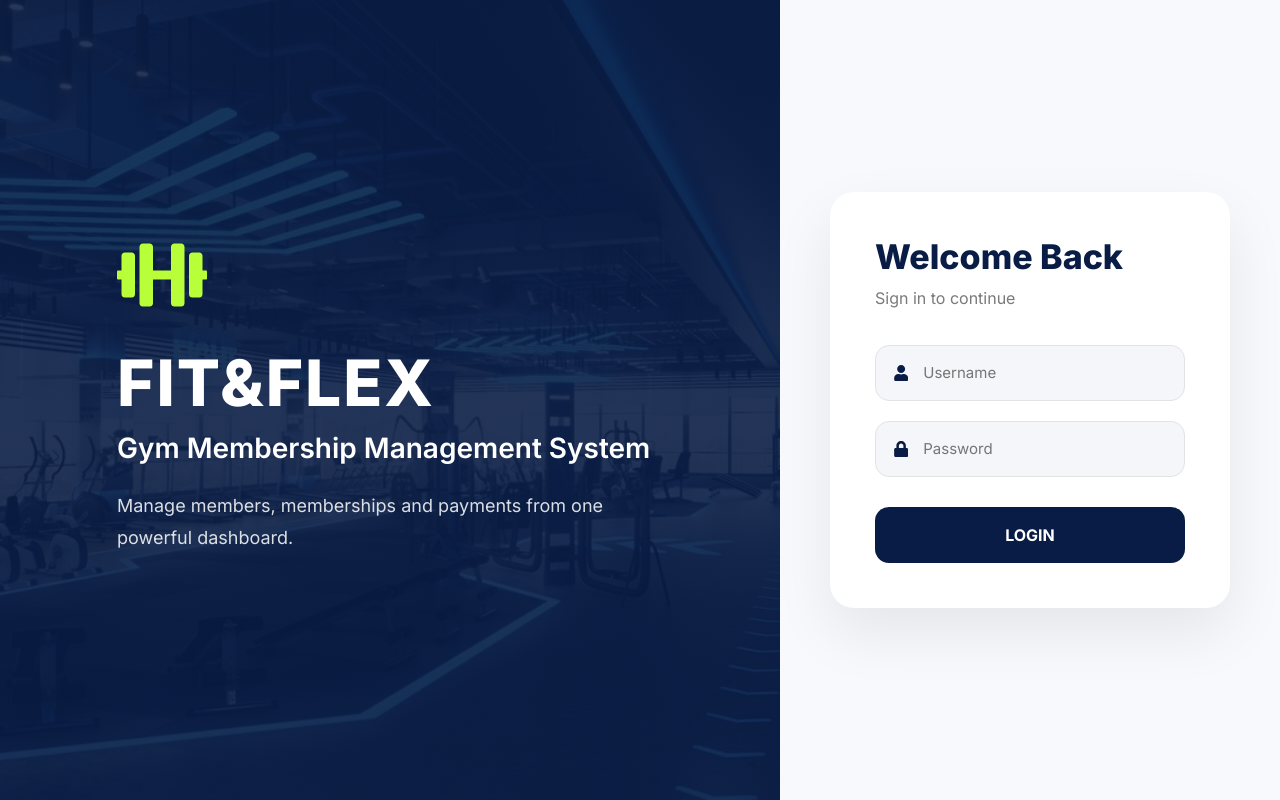
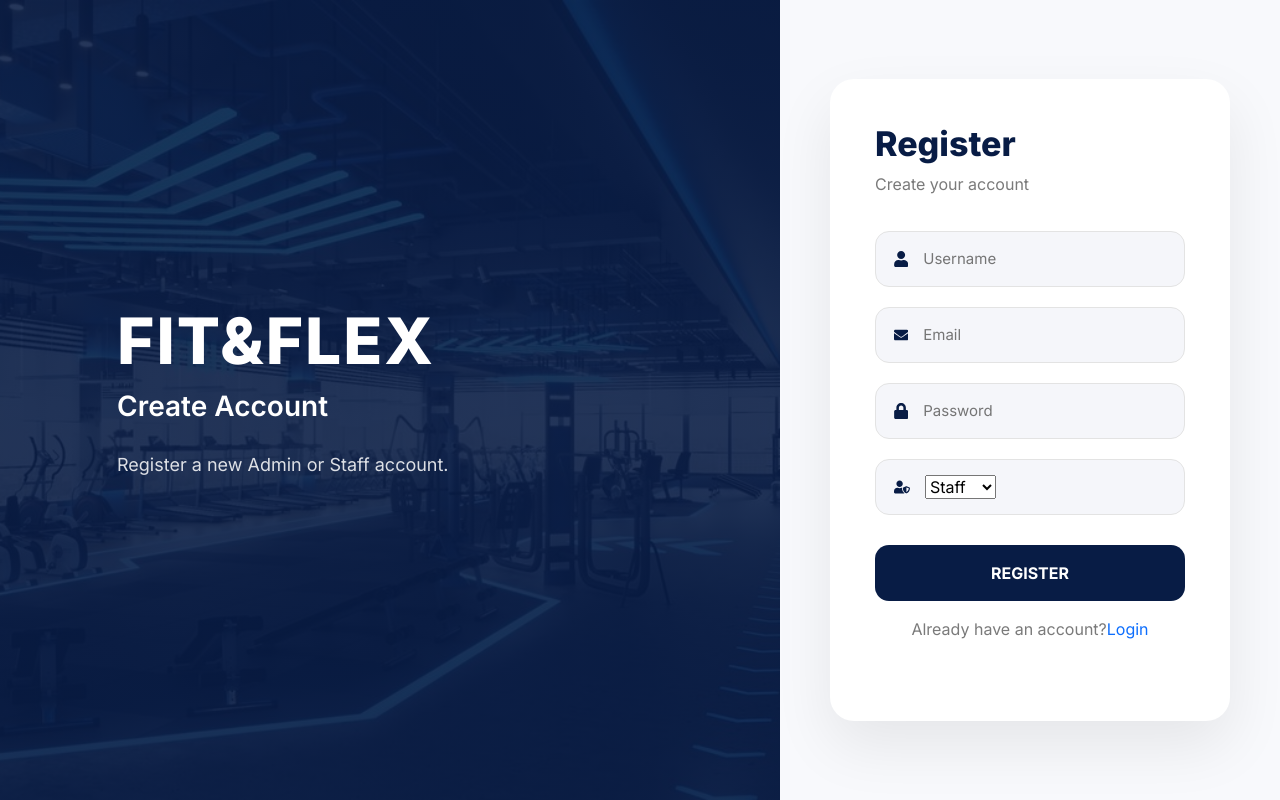
Before and after one commit to MJ2056623/fitandflex, a React (Vite) app: page /register in a window 1280 px wide. Before the commit this address led to /. Built offline with nearby package versions, Linux system fonts and the light colour scheme.

Commit message:
feat: Add registration functionality with Register component and link from Login

```diff
--- a/src/App.jsx
+++ b/src/App.jsx
@@ -1,6 +1,7 @@
 import { BrowserRouter, Routes, Route, Navigate } from "react-router-dom";
 
 import Login from "./pages/Login";
+import Register from "./pages/Register";
 import Dashboard from "./pages/Dashboard";
 import Members from "./pages/Members";
 import MembershipPlans from "./pages/MembershipPlans";
@@ -17,6 +18,11 @@ function App() {
                 <Route
                     path="/"
                     element={<Login />}
+                />
+                {/* Register */}
+                <Route
+                    path="/register"
+                    element={<Register />}
                 />
 
                 {/* Dashboard */}
--- a/src/pages/Login.jsx
+++ b/src/pages/Login.jsx
@@ -1,5 +1,5 @@
 import { useState } from "react";
-import { useNavigate } from "react-router-dom";
+import { useNavigate, Link } from "react-router-dom";
 import { FaDumbbell, FaUser, FaLock } from "react-icons/fa";
 
 import api from "../api/api";
@@ -136,6 +136,16 @@ export default function Login() {
                             LOGIN
                         </button>
 
+                        <p className="mt-3 text-center">
+
+    Don't have an account?
+
+    <Link to="/register">
+        Register Here
+    </Link>
+
+</p>
+
                     </form>
 
                 </div>
--- /dev/null
+++ b/src/pages/Register.jsx
@@ -0,0 +1,163 @@
+import { useState } from "react";
+import { useNavigate, Link } from "react-router-dom";
+import {
+    FaUser,
+    FaLock,
+    FaEnvelope,
+    FaUserShield
+} from "react-icons/fa";
+
+import api from "../api/api";
+import "../styles/Login.css";
+
+export default function Register() {
+
+    const navigate = useNavigate();
+
+    const [form, setForm] = useState({
+        username: "",
+        email: "",
+        password: "",
+        role: "Staff"
+    });
+
+    const [error, setError] = useState("");
+
+    function handleChange(e) {
+        setForm({
+            ...form,
+            [e.target.name]: e.target.value
+        });
+    }
+
+    async function handleRegister(e) {
+
+        e.preventDefault();
+
+        try {
+
+            await api.post("/Auth/register", form);
+
+            alert("Registration successful!");
+
+            navigate("/");
+
+        } catch (err) {
+
+            if (err.response)
+                setError(err.response.data);
+            else
+                setError("Registration failed.");
+
+        }
+    }
+
+    return (
+
+        <div className="login-page">
+
+            <div className="login-left">
+
+                <div className="overlay">
+
+                    <h1>FIT&FLEX</h1>
+
+                    <h3>Create Account</h3>
+
+                    <p>
+                        Register a new Admin or Staff account.
+                    </p>
+
+                </div>
+
+            </div>
+
+            <div className="login-right">
+
+                <div className="login-card">
+
+                    <h2>Register</h2>
+
+                    <p>Create your account</p>
+
+                    {error &&
+                        <div className="alert alert-danger">
+                            {error}
+                        </div>
+                    }
+
+                    <form onSubmit={handleRegister}>
+
+                        <div className="input-group-custom">
+                            <FaUser />
+                            <input
+                                name="username"
+                                placeholder="Username"
+                                value={form.username}
+                                onChange={handleChange}
+                                required
+                            />
+                        </div>
+
+                        <div className="input-group-custom">
+                            <FaEnvelope />
+                            <input
+                                type="email"
+                                name="email"
+                                placeholder="Email"
+                                value={form.email}
+                                onChange={handleChange}
+                                required
+                            />
+                        </div>
+
+                        <div className="input-group-custom">
+                            <FaLock />
+                            <input
+                                type="password"
+                                name="password"
+                                placeholder="Password"
+                                value={form.password}
+                                onChange={handleChange}
+                                required
+                            />
+                        </div>
+
+                        <div className="input-group-custom">
+                            <FaUserShield />
+
+                            <select
+                                name="role"
+                                value={form.role}
+                                onChange={handleChange}
+                            >
+                                <option value="Staff">Staff</option>
+                                <option value="Admin">Admin</option>
+                            </select>
+
+                        </div>
+
+                        <button className="login-btn">
+                            REGISTER
+                        </button>
+
+                    </form>
+
+                    <p className="mt-3 text-center">
+
+                        Already have an account?
+
+                        <Link to="/">
+                            Login
+                        </Link>
+
+                    </p>
+
+                </div>
+
+            </div>
+
+        </div>
+
+    );
+}
```
